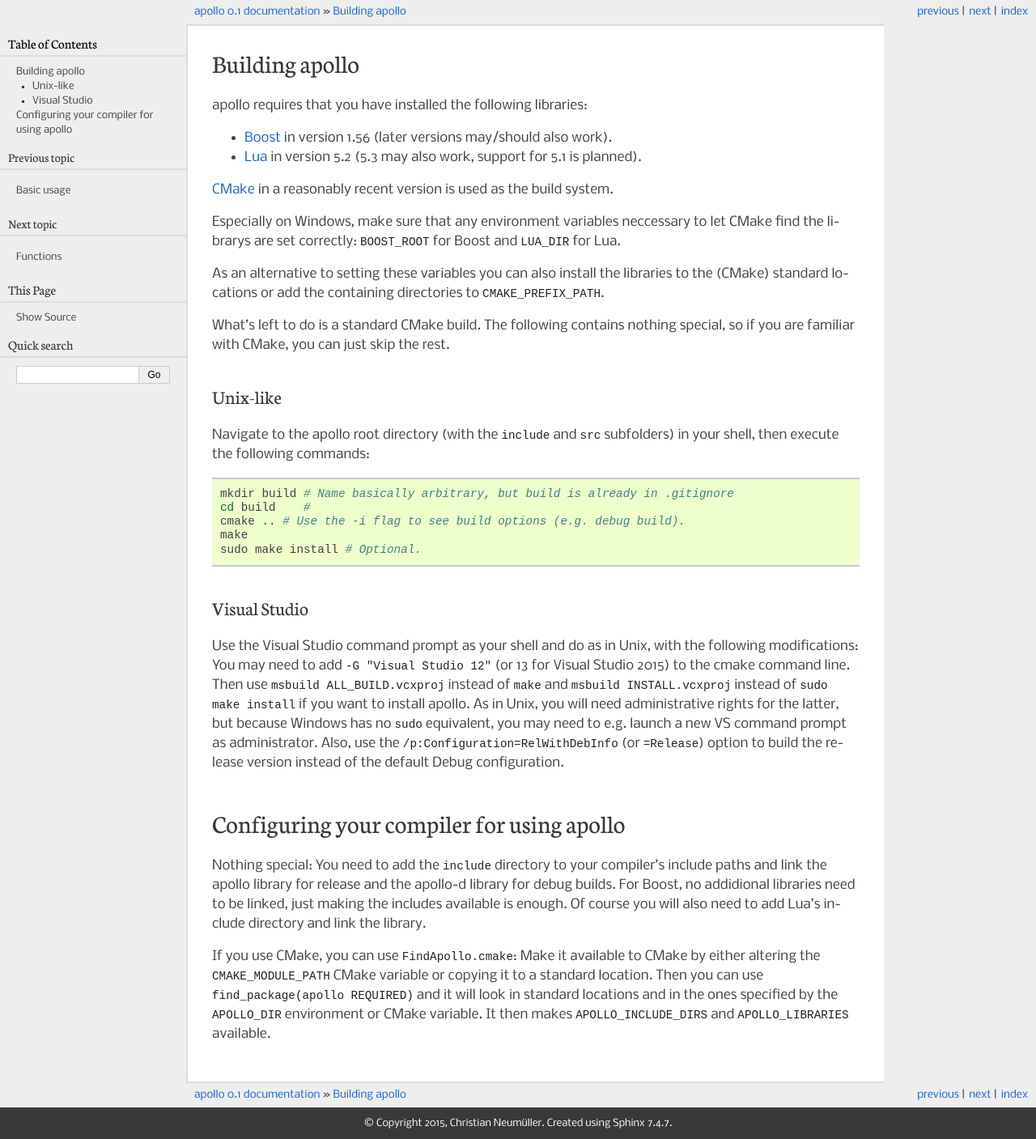
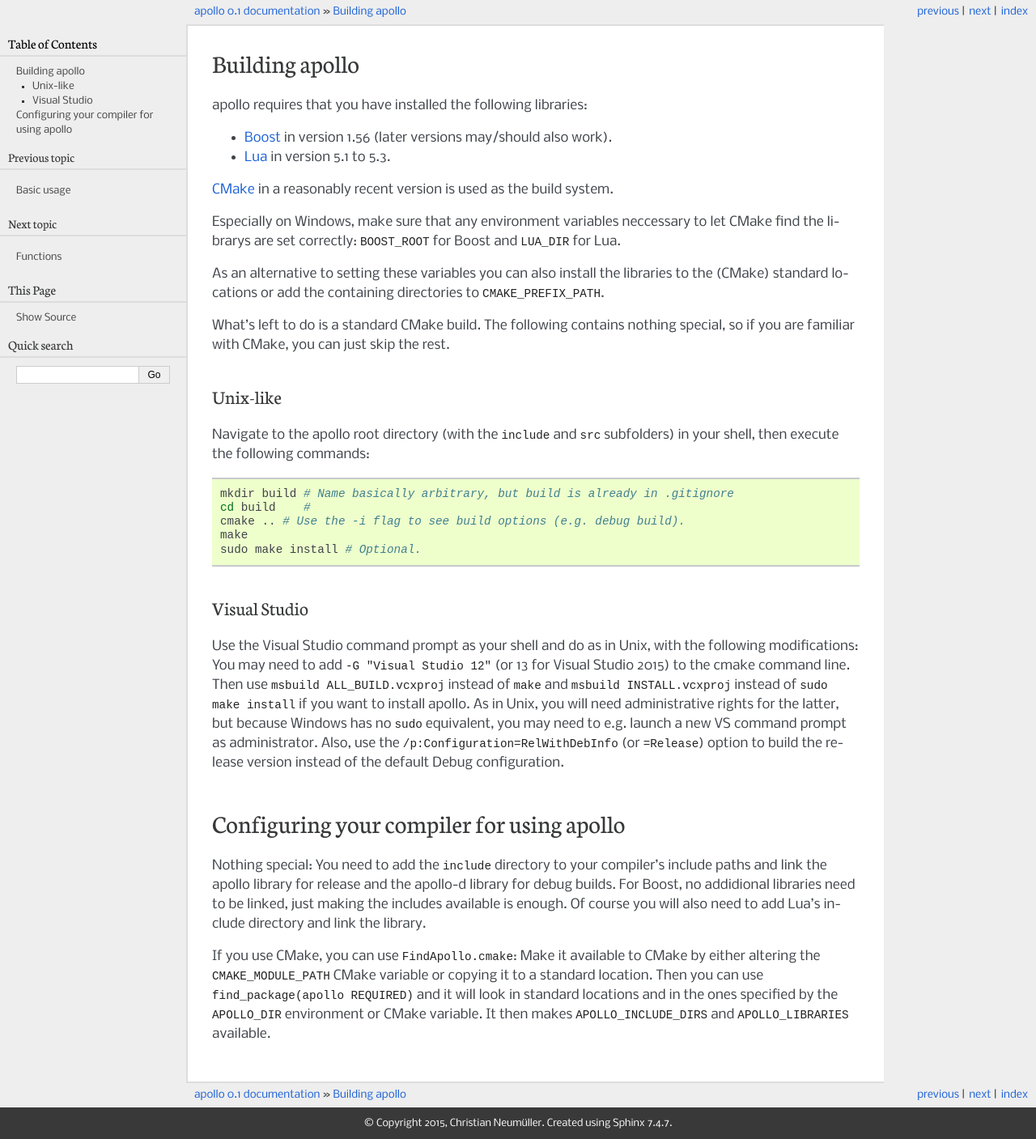
Before and after one commit to Oberon00/apollo, a Sphinx documentation site: the page built from doc/building.rst, in a window 1280 px wide. Shown: the whole page at 81% size. Built offline with Sphinx 7.4.7, drawn with Linux system fonts in a browser that asks for light colours.

```diff
--- a/doc/building.rst
+++ b/doc/building.rst
@@ -4,7 +4,7 @@ Building apollo
 apollo requires that you have installed the following libraries:
 
 - Boost_ in version 1.56 (later versions may/should also work).
-- Lua_ in version 5.2 (5.3 may also work, support for 5.1 is planned).
+- Lua_ in version 5.1 to 5.3.
 
 
 CMake_ in a reasonably recent version is used as the build system.
```
